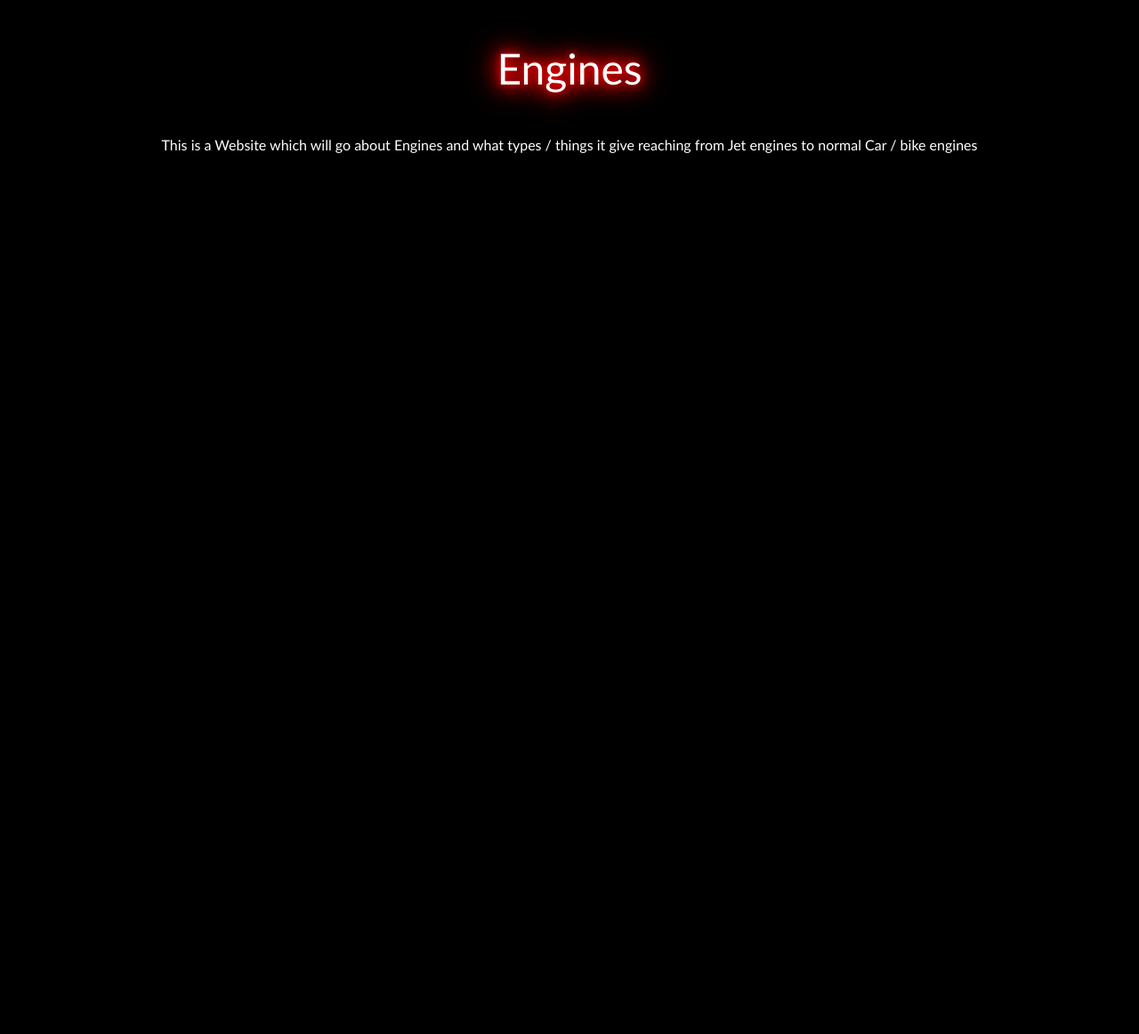
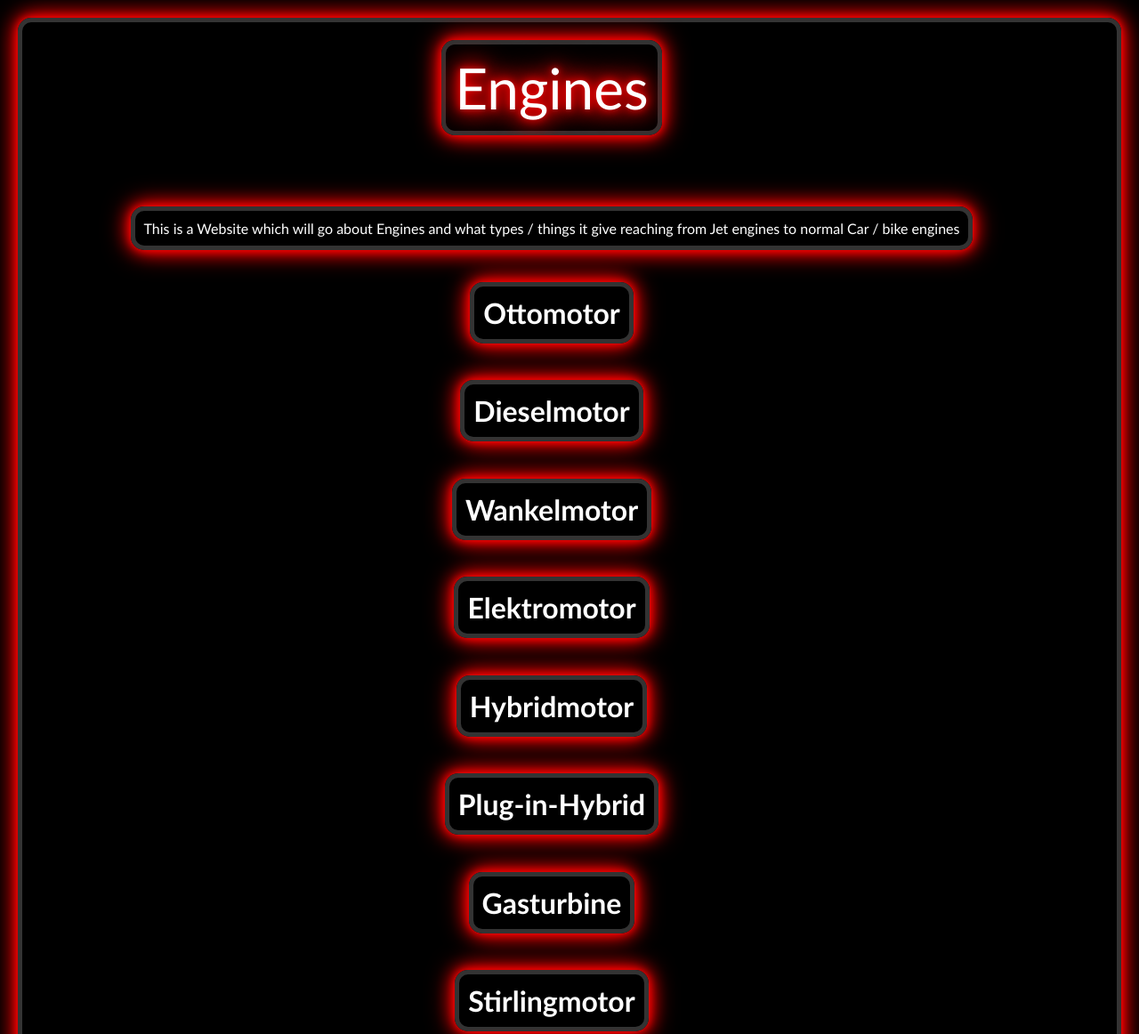
Before and after one commit to T30061/MeThe, a plain HTML site: page MainProject/Index.html in a window 1280 px wide. Shown: the top 1162 px of the page at 89% size. Before the commit the page ends 800 px from the top, so only its background shows below. Drawn offline with Linux system fonts and the light colour scheme.

Commit message:
Start of design and adding basic infos

```diff
--- a/MainProject/Index.html
+++ b/MainProject/Index.html
@@ -7,8 +7,49 @@
     <link rel="stylesheet" href="css/style.css">
 </head>
 <body>
-    <p class="Title">Engines</p>
+    <p class="Title">Engines</p><br>
     <p class="Description">This is a Website which will go about Engines and what types / things it give reaching from Jet engines to normal Car / bike engines</p>
+    <div>
+        <div class="Ottomotor">
+            <h1 class="motortitle">Ottomotor</h1>
+        </div>
 
+        <div class="Dieselmotor">
+            <h1 class="motortitle">Dieselmotor</h1>
+        </div>
+
+        <div class="Wankelmotor">
+            <h1 class="motortitle">Wankelmotor</h1>
+        </div>
+
+        <div class="Elektromotor">
+            <h1 class="motortitle">Elektromotor</h1>
+        </div>
+
+        <div class="Hybridmotor">
+            <h1 class="motortitle">Hybridmotor</h1>
+        </div>
+
+        <div class="Plug-in-Hybrid">
+            <h1 class="motortitle">Plug-in-Hybrid</h1>
+        </div>
+
+        <div class="Gasturbine">
+            <h1 class="motortitle">Gasturbine</h1>
+        </div>
+
+        <div class="Stirlingmotor">
+            <h1 class="motortitle">Stirlingmotor</h1>
+        </div>
+
+        <div class="Rotationskolbenmotor">
+            <h1 class="motortitle">Rotationskolbenmotor</h1>
+        </div>
+
+        <div class="Wasserstoffmotor">
+            <h1 class="motortitle">Wasserstoffmotor</h1>
+        </div>
+
+    </div>
 </body>
 </html>
--- a/MainProject/css/style.css
+++ b/MainProject/css/style.css
@@ -4,13 +4,44 @@ body{
     font-family: 'Gill Sans', 'Gill Sans MT', Calibri, 'Trebuchet MS', sans-serif;
     align-items: center;
     text-align: center;
+    margin: 20px;
+    border: 5px solid #333;
+    border-radius: 15px;
+    box-shadow: 0 0 10px red, 0 0 20px red, 0 0 30px red;
 }
 
 .Title{
     text-shadow: 0 0 10px red,0 0 20px red,0 0 30px red,0 0 40px red;
-    font-size: 3rem;
+    box-shadow: 0 0 10px red, 0 0 20px red, 0 0 30px red;
+    border-radius: 15px;
+    font-size: 4rem;
+    align-content: center;
+    margin-right: 40px;
+    margin-top: 20px;
+    display: inline-block;
+    padding: 10px;
+    border: 5px solid #333;
 }
 
 .Description{
+    align-content: center;
+    margin-right: 40px;
+    display: inline-block;
+    padding: 10px;
+    border: 5px solid #333;
+    border-radius: 15px;
+    box-shadow: 0 0 10px red, 0 0 20px red, 0 0 30px red;
+}
 
+.motortitle{
+    align-content: center;
+    margin-right: 40px;
+    margin-top: 20px;
+    display: inline-block;
+    padding: 10px;
+    border: 5px solid #333;
+    border-radius: 15px;
+    box-shadow: 0 0 10px red, 0 0 20px red, 0 0 30px red;
+    transition: box-shadow 0.3s ease;
+    transition: transform 0.3s ease-in-out;
 }
```
